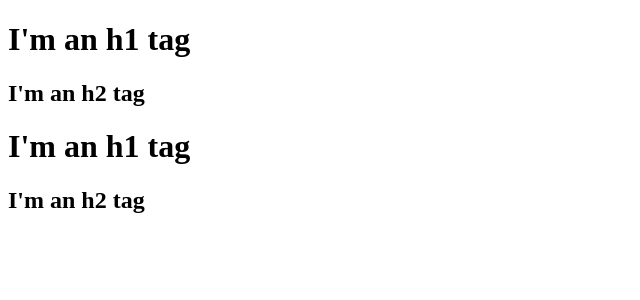
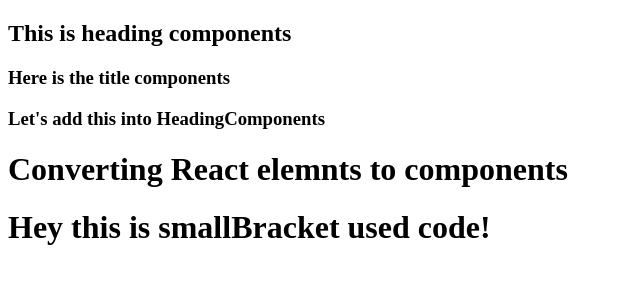
Before and after one commit to khushiRajpoot02/NamsteReact28th, a React (Vite) app: page / in a window 1280 px wide. Shown: the top 300 px of the page, without its empty margins (0-640 px from the left). Built offline with nearby package versions, Linux system fonts and the light colour scheme.

Commit message:
"Episode-3"

```diff
--- a/App.js
+++ b/App.js
@@ -1,36 +1,33 @@
-/**
- *
- * <div id="parent">
- *      <div id="child">
- *         <h1>I'm h1 tag</h1>
- *         <h2>I'm h1 tag</h2>
- *      </div>
- * <div id="child2">
- *         <h1>I'm h1 tag</h1>
- *         <h2>I'm h1 tag</h2>
- *      </div>
- * </div>
- *
- * ReactElement(Object) => HTML(Browser Understands)
- */
-// checked for committing changes
 import React from "react";
 import  ReactDOM  from "react-dom/client";
-const parent = React.createElement("div", { id: "parent" }, [
-    React.createElement("div", { id: "child" }, [
-      React.createElement("h1", {}, "I'm an h1 tag"),
-      React.createElement("h2", {}, "I'm an h2 tag"),
-    ]),
-    React.createElement("div", { id: "child2" }, [
-      React.createElement("h1", {}, "I'm an h1 tag"),
-      React.createElement("h2", {}, "I'm an h2 tag"),
-    ]),
-  ]);
+//learning react elemnts and components
+// let's convert elemnts to components
+const JsxHeading1 = ()=>{
+    return <h1>Converting React elemnts to components</h1>;
+}
+const jsxHeading = <h1 className="heading">Hey this is jsx!</h1>
+// creating components
+const Title = ()=>{
+    return(
+        <div className="main">
+        <h3>Here is the title components</h3>
+        <h3>Let's add this into HeadingComponents</h3>
+        <JsxHeading1/>
+        </div>
+    )
+}
+const CheckingBrackets = ()=>(
+    <h1>Hey this is smallBracket used code!</h1>
+)
+const HeadingComponents = ()=>{
+    return(
+        <div id = "container">
+        <h2>This is heading components</h2>
+         <Title/>
+         <CheckingBrackets/>
+        </div>
+    )
+}
 
-  //JSX
-
-  console.log(parent); // object
-
-  const root = ReactDOM.createRoot(document.getElementById("root"));
-
-  root.render(parent);
+const root = ReactDOM.createRoot(document.getElementById("root"));
+root.render(<HeadingComponents/>);
--- a/package.json
+++ b/package.json
@@ -3,6 +3,8 @@
   "version": "1.0.0",
   "description": "",
   "scripts": {
+    "start": "parcel index.html",
+    "build":"parcel build index.html",
     "test": "echo \"Error: no test specified\" && exit 1"
   },
   "repository": {
--- a/styles.css
+++ b/styles.css
@@ -1,3 +1,3 @@
-#heading {
+.heading {
     color: red;
 }
```
